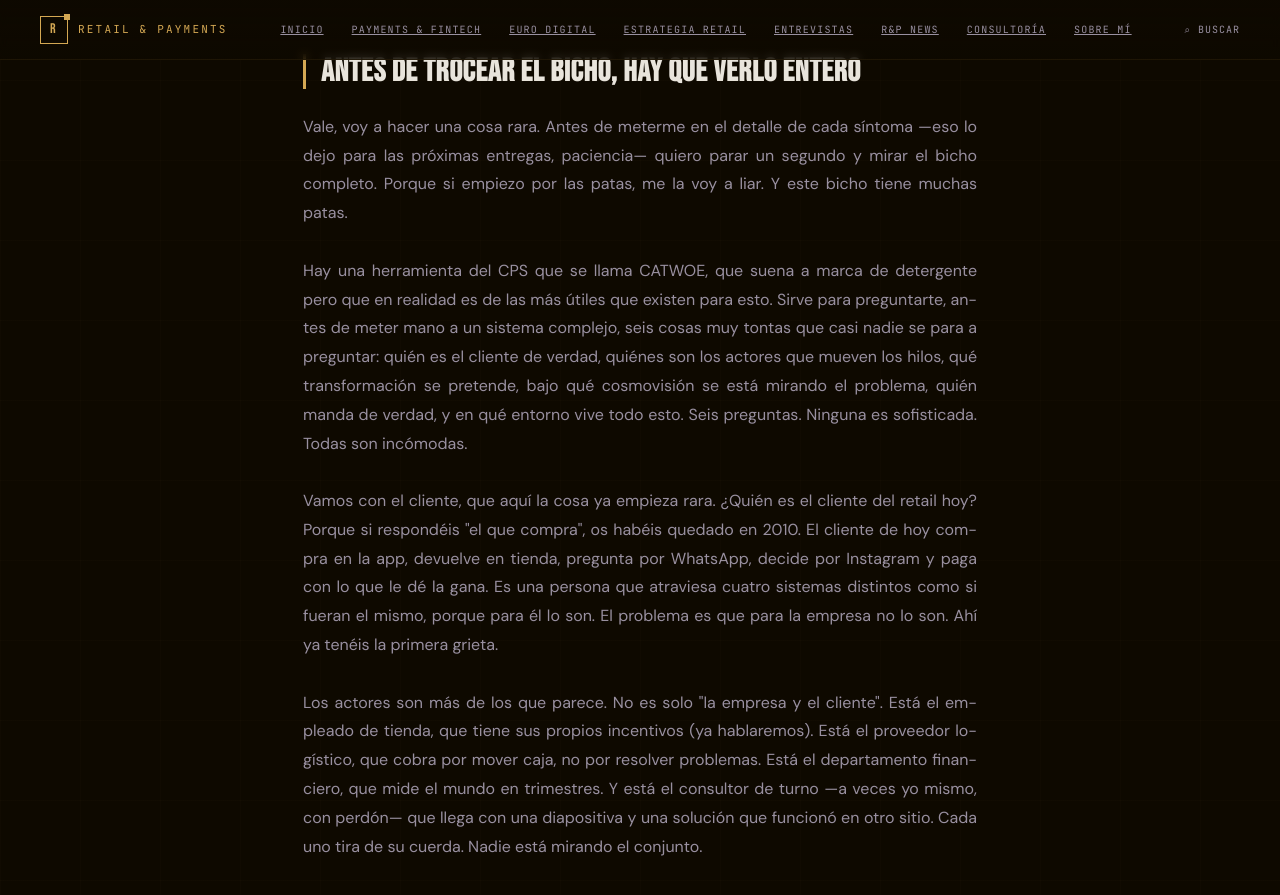
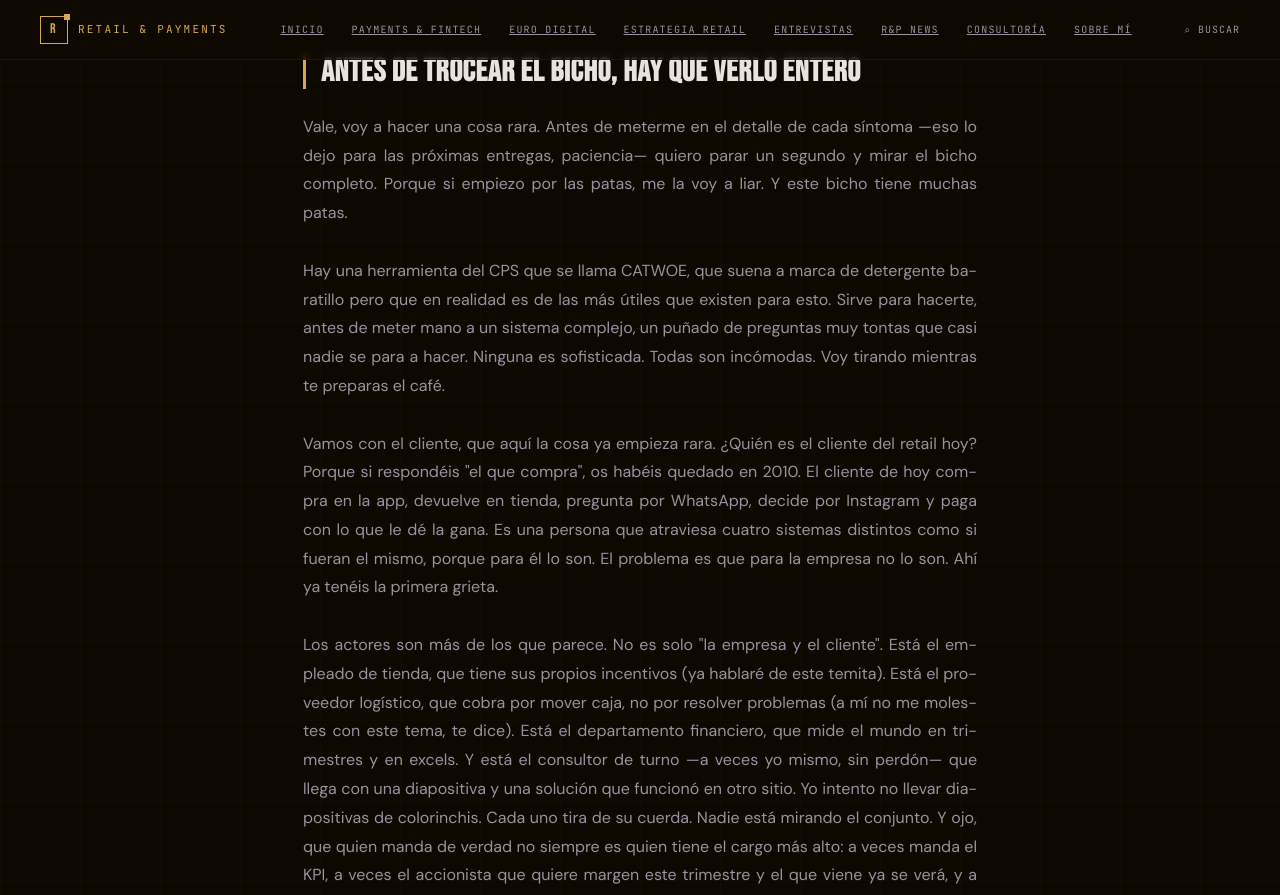
Before and after one commit to marcmonf/retailandpayments, a Jekyll site: the page built from _posts/2026-05-10-el-retail-roto-parte-1.md, in a window 1280 px wide and 1400 px high, scrolled down 4499 px. Shown: the top 895 px of the window. Built offline with Jekyll 4.4.1, drawn with Linux system fonts in a browser that asks for light colours; some of the changed text lies outside the part shown; grey boxes are pictures that could not be loaded.

Commit message:
Update 2026-05-10-el-retail-roto-parte-1.md

```diff
--- a/_posts/2026-05-10-el-retail-roto-parte-1.md
+++ b/_posts/2026-05-10-el-retail-roto-parte-1.md
@@ -92,11 +92,11 @@
 
 <p>Vale, voy a hacer una cosa rara. Antes de meterme en el detalle de cada síntoma —eso lo dejo para las próximas entregas, paciencia— quiero parar un segundo y mirar el bicho completo. Porque si empiezo por las patas, me la voy a liar. Y este bicho tiene muchas patas.</p>
 
-<p>Hay una herramienta del CPS que se llama CATWOE, que suena a marca de detergente pero que en realidad es de las más útiles que existen para esto. Sirve para preguntarte, antes de meter mano a un sistema complejo, seis cosas muy tontas que casi nadie se para a preguntar: quién es el cliente de verdad, quiénes son los actores que mueven los hilos, qué transformación se pretende, bajo qué cosmovisión se está mirando el problema, quién manda de verdad, y en qué entorno vive todo esto. Seis preguntas. Ninguna es sofisticada. Todas son incómodas.</p>
+<p>Hay una herramienta del CPS que se llama CATWOE, que suena a marca de detergente baratillo pero que en realidad es de las más útiles que existen para esto. Sirve para hacerte, antes de meter mano a un sistema complejo, un puñado de preguntas muy tontas que casi nadie se para a hacer. Ninguna es sofisticada. Todas son incómodas. Voy tirando mientras te preparas el café.</p>
 
 <p>Vamos con el cliente, que aquí la cosa ya empieza rara. ¿Quién es el cliente del retail hoy? Porque si respondéis "el que compra", os habéis quedado en 2010. El cliente de hoy compra en la app, devuelve en tienda, pregunta por WhatsApp, decide por Instagram y paga con lo que le dé la gana. Es una persona que atraviesa cuatro sistemas distintos como si fueran el mismo, porque para él lo son. El problema es que para la empresa no lo son. Ahí ya tenéis la primera grieta.</p>
 
-<p>Los actores son más de los que parece. No es solo "la empresa y el cliente". Está el empleado de tienda, que tiene sus propios incentivos (ya hablaremos). Está el proveedor logístico, que cobra por mover caja, no por resolver problemas. Está el departamento financiero, que mide el mundo en trimestres. Y está el consultor de turno —a veces yo mismo, con perdón— que llega con una diapositiva y una solución que funcionó en otro sitio. Cada uno tira de su cuerda. Nadie está mirando el conjunto.</p>
+<p>Los actores son más de los que parece. No es solo "la empresa y el cliente". Está el empleado de tienda, que tiene sus propios incentivos (ya hablaré de este temita). Está el proveedor logístico, que cobra por mover caja, no por resolver problemas (a mí no me molestes con este tema, te dice). Está el departamento financiero, que mide el mundo en trimestres y en excels. Y está el consultor de turno —a veces yo mismo, sin perdón— que llega con una diapositiva y una solución que funcionó en otro sitio. Yo intento no llevar diapositivas de colorinchis. Cada uno tira de su cuerda. Nadie está mirando el conjunto. Y ojo, que quien manda de verdad no siempre es quien tiene el cargo más alto: a veces manda el KPI, a veces el accionista que quiere margen este trimestre y el que viene ya se verá, y a veces, que Dios nos coja confesados, manda directamente el Excel. Un Excel no tiene visión de sistema. Tiene una fila y una columna.</p>
 
 <figure class="wp-block-image aligncenter size-large is-resized"><img src="/assets/img/tshirt-2429016.jpg" alt="Los procesos de Retail están llenos de problemas complejos" style="width:560px;height:auto"/></figure>
 <div style="height:40px" aria-hidden="true" class="wp-block-spacer"></div>
@@ -105,11 +105,7 @@
 
 <p>La cosmovisión —weltanschauung, para los amigos de las palabras alemanas largas— es la más traicionera de las seis, porque nadie la ve. Es la asunción de fondo que nadie cuestiona. Y la asunción de fondo del retail, durante veinte años, ha sido: "el problema es competir con Amazon". Toda decisión se ha tomado mirando a ese fantasma. El resultado es un sector entero jugando el partido de otro, en el campo de otro, con las reglas de otro.</p>
 
-<p>¿Quién manda de verdad? Aquí toca ser sincero: no siempre manda quien tiene el cargo más alto. A veces manda el KPI. A veces manda el accionista que quiere ver margen este trimestre y le da igual el que viene. A veces, que Dios nos coja confesados, manda el Excel. Y un Excel no tiene visión de sistema, tiene una fila y una columna.</p>
-
-<p>Y el entorno: regulación cambiante, tipos de interés que suben y bajan, una generación entera que ya no quiere lo mismo que quería la anterior. Nada de esto lo controla el retailer. Pero sí controla cómo reacciona a ello. Y llevamos una década reaccionando con la misma caja de herramientas a un entorno que ya no es el mismo.</p>
-
-<p>Seis preguntas, seis grietas. Y aquí está la clave de todo este análisis: las cuatro conversaciones abiertas que mencionaba antes —omnicanalidad, devoluciones, espacio físico, talento— no son cuatro problemas. Son cuatro sitios distintos por donde se cuela la misma grieta de fondo. Miras el sistema completo con estas seis preguntas y, de repente, deja de sorprenderte que arreglar uno rompa otro.</p>
+<p>Y de fondo, el entorno tampoco ayuda: regulación cambiante (esto en Europa mola mazo), tipos de interés que suben y bajan (preparaos que auguro subida en mi bola de cristal en 2026-2027), una generación entera que ya no quiere lo mismo que quería la anterior. Nada de eso lo controla el retailer, pero sí controla cómo reacciona, y llevamos una década reaccionando con la misma caja de herramientas a un mundo que ya no es el mismo. Ahí está la clave de todo este análisis: las cuatro conversaciones abiertas que mencionaba antes —omnicanalidad, devoluciones, espacio físico, talento— no son cuatro problemas. Son cuatro sitios distintos por donde se cuela la misma grieta de fondo. Mira el sistema completo con estas preguntas y, de repente, deja de sorprenderte que arreglar uno rompa otro. Y las llaves para apretar las cañerías son las mismas porque los respuestos son los mismos, pero en esto, mi querido amigo, cambia porque hay personitas actuando.</p>
 
 <p>Vale. Ya tenemos el mapa dibujado: cuatro síntomas, un solo problema de fondo, y una industria que lleva una década gastando presupuesto en curar la fiebre sin preguntarse qué infección la produce.</p>
 <p>En la próxima entrega me meto directamente en los dos primeros pacientes de la lista: el empleado de tienda que, sin ser mala persona ni sabotear nada a propósito, tiene todos los números para preferir que el ecommerce le vaya mal. Y la devolución gratuita, que nació como ventaja competitiva y hoy es el impuesto que el sector entero se autoimpone sin saber cómo quitárselo de encima. Dos síntomas, una misma lógica perversa por debajo. Ahí nos vemos.</p>
```
